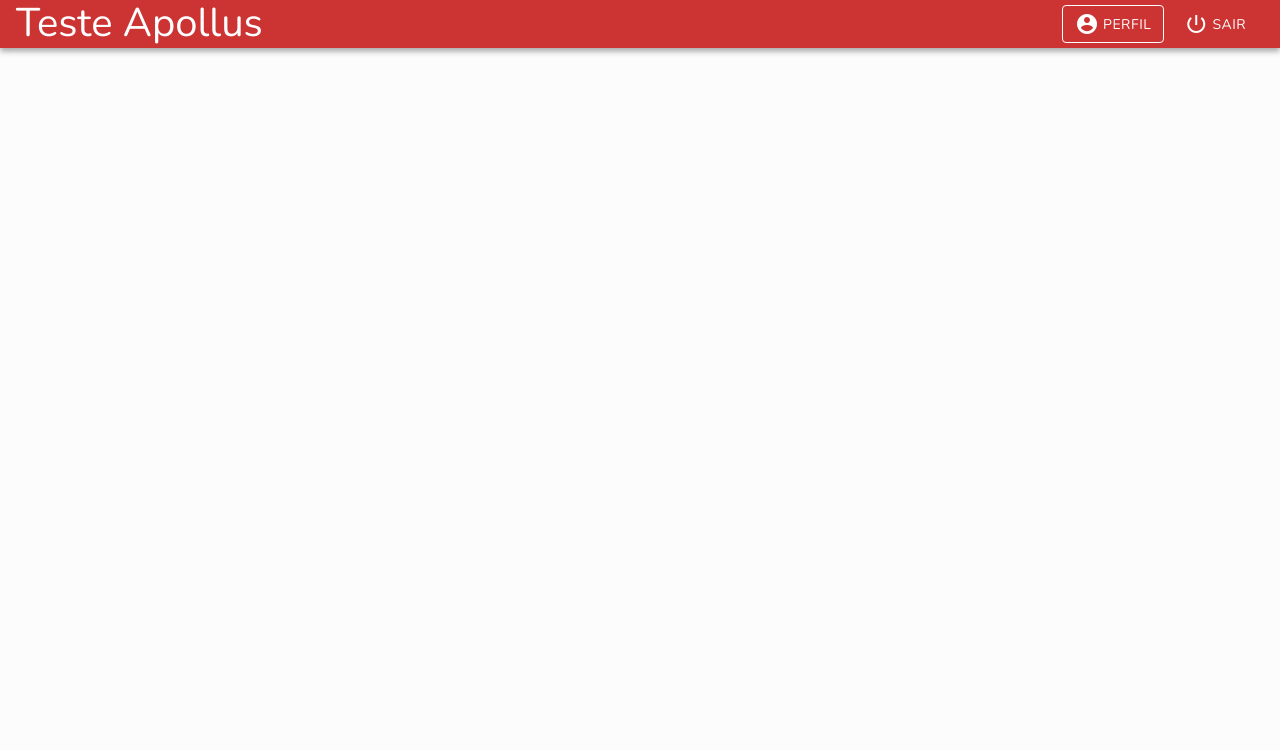
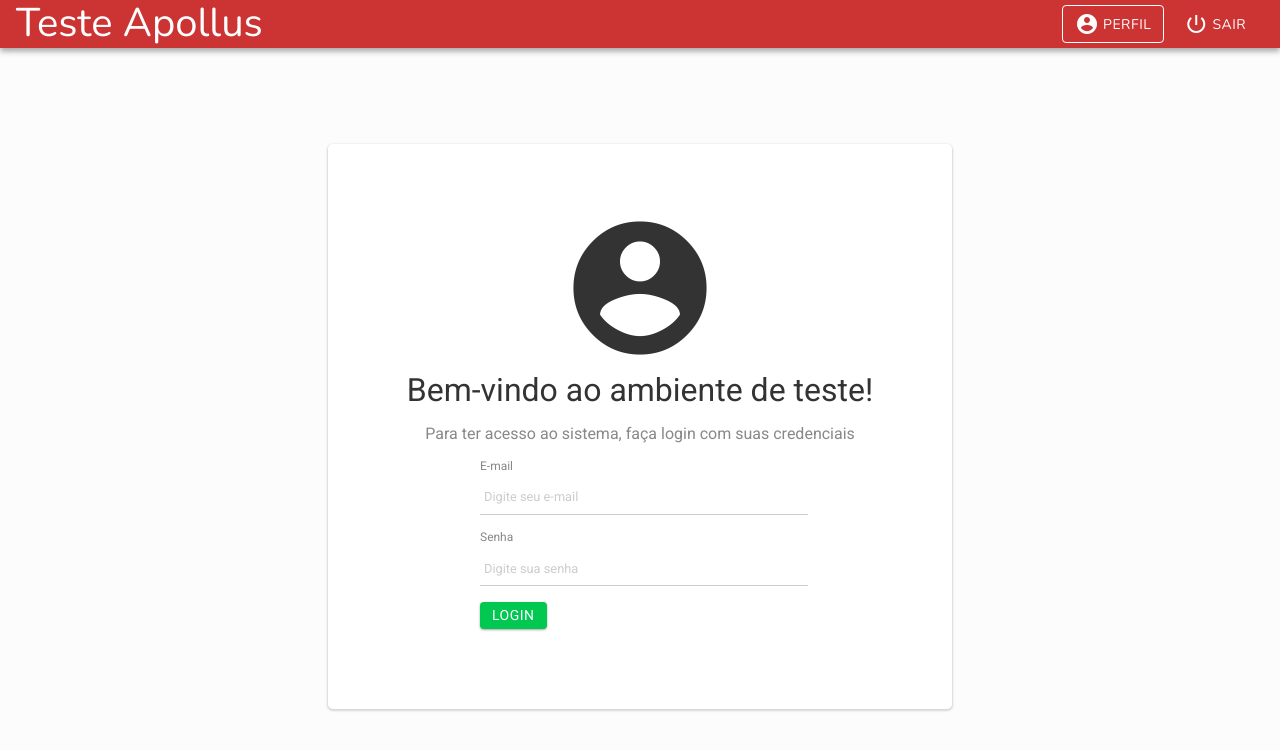
Before and after one commit to rodrigozietlow/teste-apollus, an Angular app: page / in a window 1280 px wide. Shown: the top 750 px of the page. Built offline with nearby package versions, Linux system fonts and the light colour scheme.

Commit message:
Começo da página de login

```diff
--- a/src/app/app-routing.module.ts
+++ b/src/app/app-routing.module.ts
@@ -1,10 +1,11 @@
 import { NgModule } from '@angular/core';
 import { Routes, RouterModule } from '@angular/router';
 import { DashboardComponent } from '@app/dashboard/dashboard.component';
+import { LoginComponent } from '@app/login/login.component';
 
 const routes: Routes = [
-	// { path: ''} login
-	{ path: "dashboard", component: DashboardComponent }
+	{ path: '', component: LoginComponent },
+	{ path: "dashboard", component: DashboardComponent },
 ];
 
 @NgModule({
--- a/src/app/app.component.css
+++ b/src/app/app.component.css
@@ -0,0 +1,70 @@
+.header-container {
+	display: flex;
+	width: 100%;
+	height: 3em;
+	background-color: #CC3333;
+	color: #FFFFFF;
+	font-family: 'Nunito', sans-serif;
+	box-shadow: 0 3px 6px rgba(0,0,0,0.16), 0 3px 6px rgba(0,0,0,0.23);
+}
+
+.header-logo {
+	font-size: 2.5em;
+	height: 100%;
+	display: table-cell;
+	vertical-align: middle;
+	padding-left: 1rem;
+	flex: 1 1 auto;
+	cursor: pointer;
+}
+
+.header-logout {
+	flex: 0 1 auto;
+	margin: auto 0.425em;
+}
+
+.leave {
+	display: inline-block;
+	margin: auto 1.5em auto 1em;
+	vertical-align: middle;
+	cursor: pointer;
+}
+
+.leave > .material-icons {
+	vertical-align: text-bottom;
+}
+
+@media screen and (max-width: 480px){
+	.header-logout {
+		flex: 0 1 auto;
+		margin: auto 0.1em auto auto;
+	}
+	.leave {
+		margin: auto 0.1em auto 0.1em;
+	}
+
+	.leave-text {
+		display: none;
+	}
+
+	.header-logo {
+		flex: 0 0 auto;
+	}
+}
+
+@media screen and (max-width: 400px){
+	.account > span {
+		display: none;
+	}
+
+	.account {
+		border: none!important;
+	}
+}
+
+/* ================================================================================== */
+
+.content {
+	display: block;
+	margin: 1rem;
+}
--- a/src/app/app.component.html
+++ b/src/app/app.component.html
@@ -1,5 +1,5 @@
 <div class="header-container elevation-1">
-	<div class="header-logo">
+	<div class="header-logo" routerLink="/">
 		Teste Apollus
 	</div>
 	<div class="header-logout">
--- a/src/app/app.module.ts
+++ b/src/app/app.module.ts
@@ -4,11 +4,13 @@ import { NgModule } from '@angular/core';
 import { AppRoutingModule } from './app-routing.module';
 import { AppComponent } from './app.component';
 import { DashboardComponent } from './dashboard/dashboard.component';
+import { LoginComponent } from './login/login.component';
 
 @NgModule({
   declarations: [
     AppComponent,
-    DashboardComponent
+    DashboardComponent,
+    LoginComponent
   ],
   imports: [
     BrowserModule,
--- /dev/null
+++ b/src/app/login/login.component.css
@@ -0,0 +1,35 @@
+p {
+	color: #888888;
+}
+
+.card {
+	text-align: center;
+	border-radius: 0.3em;
+	box-sizing: border-box;
+	background: #FFFFFF;
+	width: 50%;
+	min-width: 20em;
+	margin: 6em auto;
+	padding: 4em;
+	box-shadow: 0 1px 2px 1px rgba(0, 0, 0, 0.15);
+}
+
+.card > h1 {
+	margin: 0;
+}
+
+
+@media screen and (max-width: 480px){
+	.card {
+		margin: 2em 1em;
+		min-width: 0;
+		padding: 2em;
+		width: calc(100% - 2em);
+		box-shadow: 0 2px 4px 1px rgba(0, 0, 0, 0.15);
+	}
+}
+
+.login-logo {
+	font-size: 10em;
+	margin: 0;
+}
--- /dev/null
+++ b/src/app/login/login.component.html
@@ -0,0 +1,20 @@
+<div class="card center">
+	<i class="material-icons login-logo">
+		account_circle
+	</i>
+	<h1>Bem-vindo ao ambiente de teste!</h1>
+	<p>Para ter acesso ao sistema, faça login com suas credenciais</p>
+	<div class="form-container">
+		<form class="form">
+			<div class="form-section">
+				<label for="email">E-mail</label>
+				<input type="text" name="email" placeholder="Digite seu e-mail">
+			</div>
+			<div class="form-section">
+				<label for="senha">Senha</label>
+				<input type="password" name="senha" placeholder="Digite sua senha">
+			</div>
+			<button class="btn btn-success" type="submit" name="button">Login</button>
+		</form>
+	</div>
+</div>
--- /dev/null
+++ b/src/app/login/login.component.ts
@@ -0,0 +1,15 @@
+import { Component, OnInit } from '@angular/core';
+
+@Component({
+  selector: 'app-login',
+  templateUrl: './login.component.html',
+  styleUrls: ['./login.component.css']
+})
+export class LoginComponent implements OnInit {
+
+  constructor() { }
+
+  ngOnInit() {
+  }
+
+}
--- /dev/null
+++ b/src/assets/forms.css
@@ -0,0 +1,49 @@
+.form-container {
+	/* background: red; */
+	width: 20em;
+	margin: 1em auto;
+}
+
+.form {
+	text-align: left;
+}
+
+.form-section {
+	display: block;
+	width: 100%;
+	margin-bottom: 1em;
+}
+
+.form-section > label {
+	display: block;
+	color: #888888;
+	font-size: 0.75em;
+	margin-bottom: 0.5em;
+}
+
+.form-section > input {
+	width: 100%;
+	border: none;
+	border-bottom: solid #CCCCCC 1px;
+	background-color: #FFFFFF;
+	padding: 0.5em 0.25em;
+}
+
+::-webkit-input-placeholder { /* Chrome/Opera/Safari */
+	color: #CCCCCC;
+	font-size: 0.8em;
+}
+::-moz-placeholder { /* Firefox 19+ */
+	opacity: 1;
+	color: #CCCCCC;
+	font-size: 0.8em;
+}
+:-ms-input-placeholder { /* IE 10+ */
+	color: #CCCCCC;
+	font-size: 0.8em;
+}
+:-moz-placeholder { /* Firefox 18- */
+	opacity: 1;
+	color: #CCCCCC;
+	font-size: 0.8em;
+}
--- a/src/assets/styles.css
+++ b/src/assets/styles.css
@@ -1,79 +1,11 @@
 html {
 	font-family: 'Roboto', sans-serif;
 	background-color: #FCFCFC;
+	color: #333333;
 }
 
 h1, h2 {
 	font-weight: 400;
-}
-.header-container {
-	display: flex;
-	width: 100%;
-	height: 3em;
-	background-color: #CC3333;
-	color: #FFFFFF;
-	font-family: 'Nunito', sans-serif;
-	box-shadow: 0 3px 6px rgba(0,0,0,0.16), 0 3px 6px rgba(0,0,0,0.23);
-}
-
-.header-logo {
-	font-size: 2.5em;
-	height: 100%;
-	display: table-cell;
-	vertical-align: middle;
-	padding-left: 1rem;
-	flex: 1 1 auto;
-}
-
-.header-logout {
-	flex: 0 1 auto;
-	margin: auto 0.425em;
-}
-
-.leave {
-	display: inline-block;
-	margin: auto 1.5em auto 1em;
-	vertical-align: middle;
-	cursor: pointer;
-}
-
-.leave > .material-icons {
-	vertical-align: text-bottom;
-}
-
-@media screen and (max-width: 480px){
-	.header-logout {
-		flex: 0 1 auto;
-		margin: auto 0.1em auto auto;
-	}
-	.leave {
-		margin: auto 0.1em auto 0.1em;
-	}
-
-	.leave-text {
-		display: none;
-	}
-
-	.header-logo {
-		flex: 0 0 auto;
-	}
-}
-
-@media screen and (max-width: 400px){
-	.account > span {
-		display: none;
-	}
-
-	.account {
-		border: none!important;
-	}
-}
-
-/* ================================================================================== */
-
-.content {
-	display: block;
-	margin: 1rem;
 }
 
 
@@ -116,12 +48,6 @@ button > span {
 	line-height: 1;
 }
 
-.btn-primary {
-	background-color: #1976d2;
-	color: #FFFFFF;
-	fill: #FFFFFF;
-}
-
 .btn:not(:disabled):not(.btn-outline):hover {
 	box-shadow: 0 3px 6px rgba(0,0,0,0.16), 0 3px 6px rgba(0,0,0,0.23);
 }
@@ -155,3 +81,16 @@ button > span {
 .btn-noemph:focus {
 	outline: 2px solid #CCCCCC;
 }
+
+
+.btn-primary {
+	background-color: #1976d2;
+	color: #FFFFFF;
+	fill: #FFFFFF;
+}
+
+.btn-success {
+	background-color: #00C851;
+	color: #FFFFFF;
+	fill: #FFFFFF;
+}
--- a/src/index.html
+++ b/src/index.html
@@ -8,6 +8,7 @@
   <link rel="icon" type="image/x-icon" href="favicon.ico">
   <link rel="stylesheet" href="https://cdnjs.cloudflare.com/ajax/libs/normalize/8.0.1/normalize.css">
   <link rel="stylesheet" href="assets/styles.css">
+  <link rel="stylesheet" href="assets/forms.css">
   <link href="https://fonts.googleapis.com/css?family=Nunito&display=swap" rel="stylesheet">
   <link href="https://fonts.googleapis.com/icon?family=Material+Icons" rel="stylesheet">
   <link href="https://fonts.googleapis.com/css?family=Roboto&display=swap" rel="stylesheet">
```
Also changed, not shown: horas.txt.
